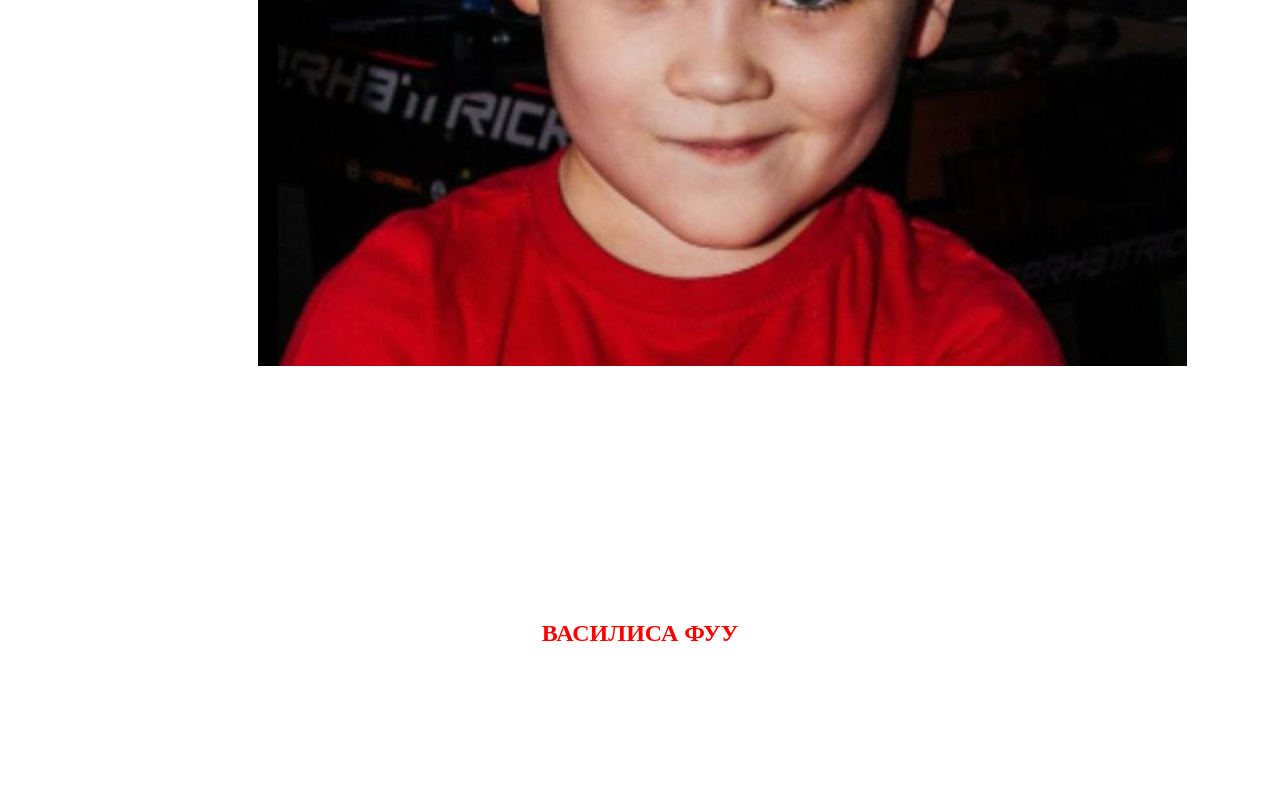
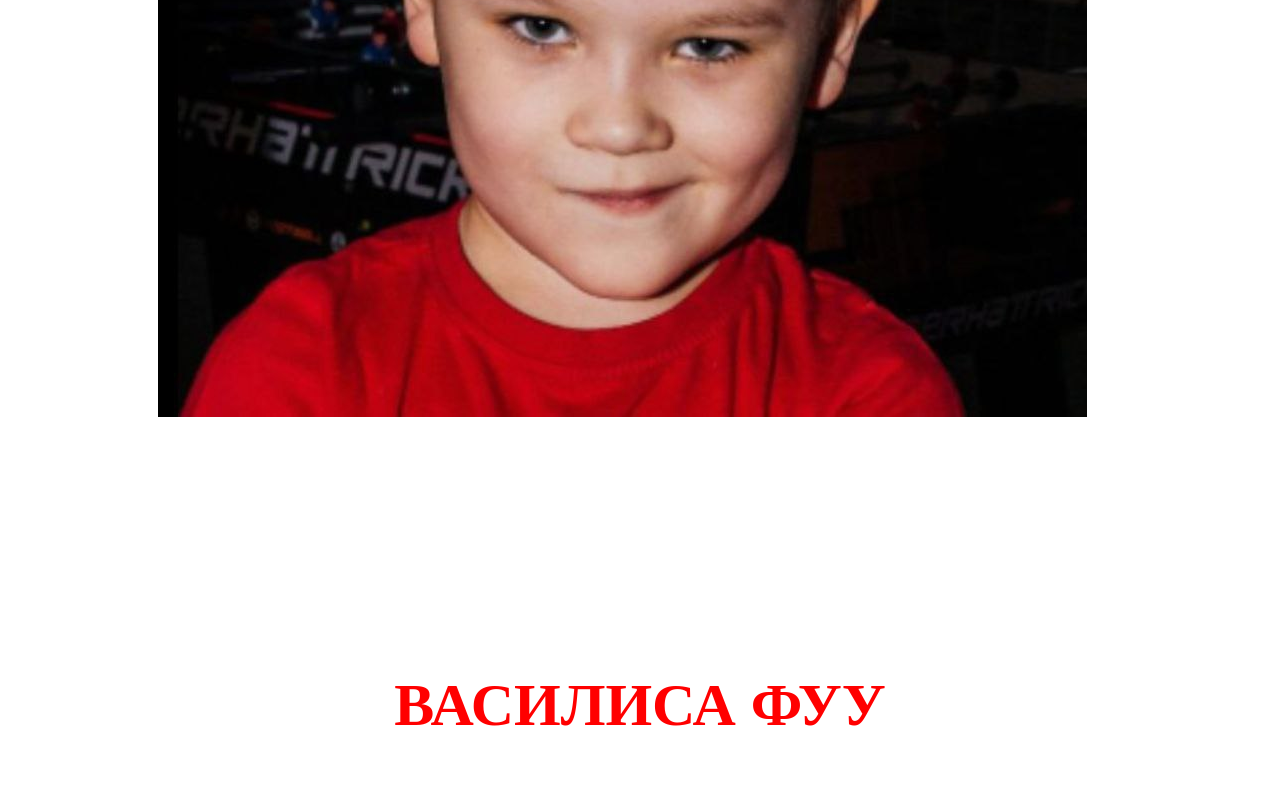
Before and after one commit to ArchedArtem/Funny, a plain HTML site: page index.html in a window 1280 px wide. Shown: the part 706-1496 px from the top of the page. Before the commit the page ends 1373 px from the top, so only its background shows below. Drawn offline with Linux system fonts and the light colour scheme.

Commit message:
Add files via upload

```diff
--- a/style.css
+++ b/style.css
@@ -9,8 +9,9 @@ h2{
 h1, h2{
     text-align: center;
     margin-top: 250px;
+    font-size: 60px;
 }
 
 img{
-    margin-left: 250px;
+    margin-left: 150px;
 }
```
